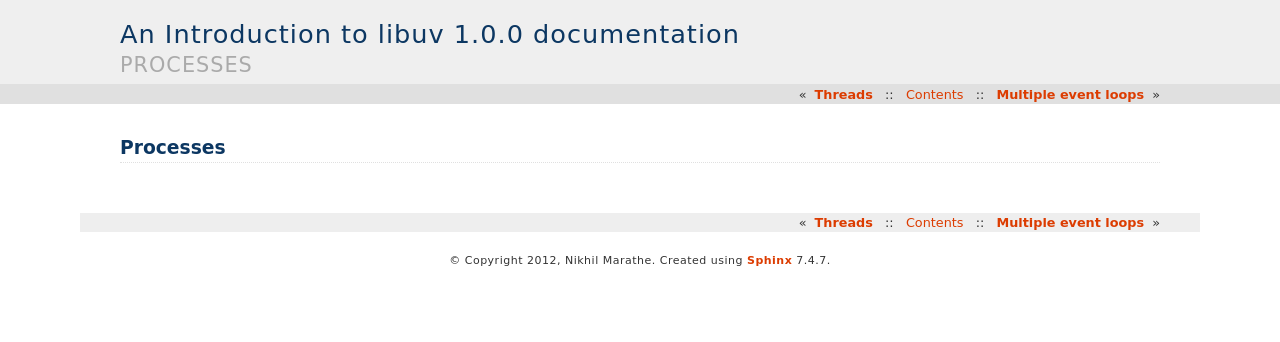
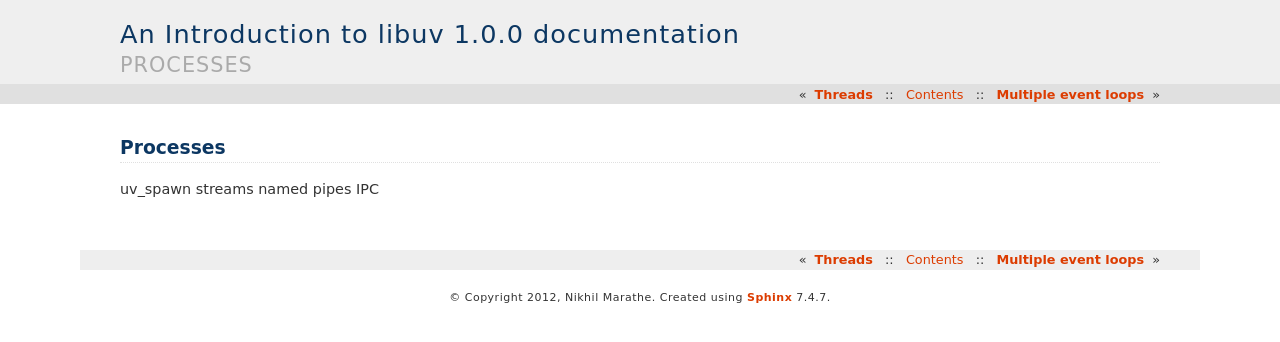
Before and after one commit to nikhilm/uvbook, a Sphinx documentation site: the page built from source/processes.rst, in a window 1280 px wide. Shown: the top 342 px of the page. Built offline with Sphinx 7.4.7, drawn with Linux system fonts in a browser that asks for light colours; formulas are drawn with MathJax 3.

Commit message:
notes to processes

```diff
--- a/source/processes.rst
+++ b/source/processes.rst
@@ -1,2 +1,6 @@
 Processes
 =========
+
+uv_spawn
+streams
+named pipes IPC
```
